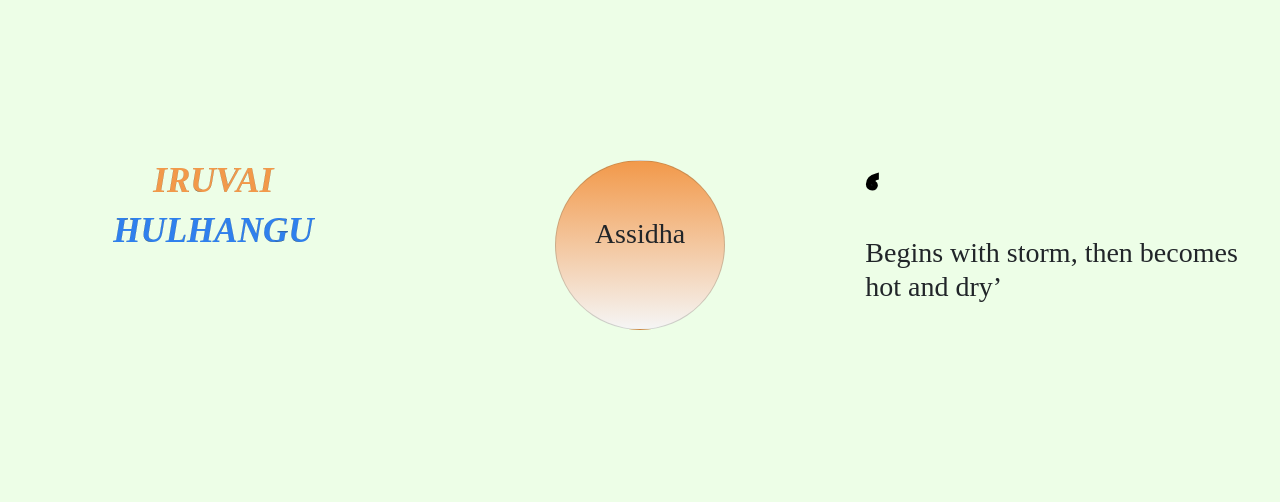
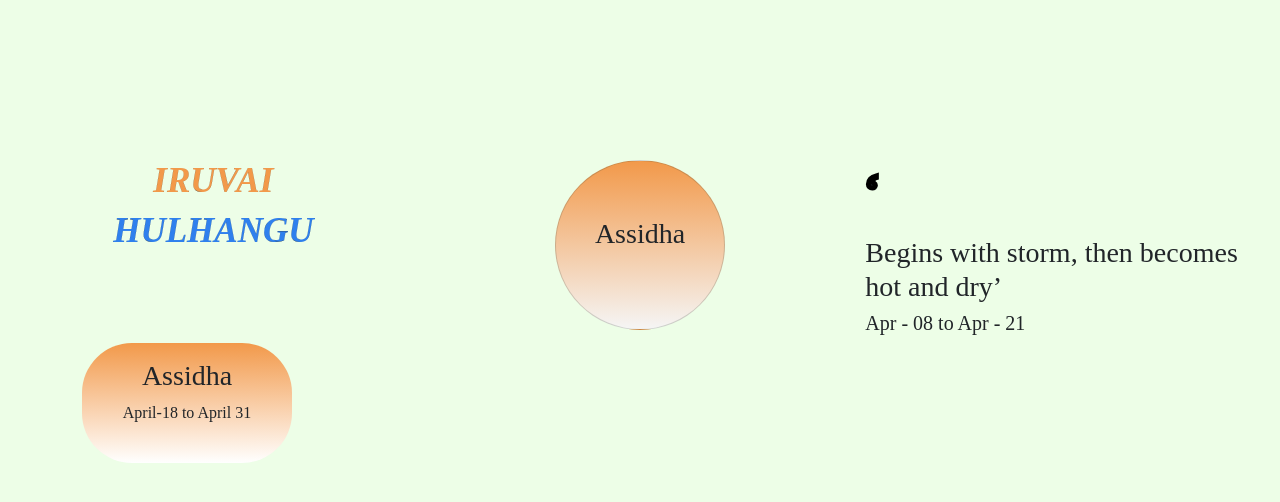
Before and after one commit to ahmedfaarih/Nakaiy, a plain HTML site: page index.html in a window 1280 px wide. Drawn offline with nearby package versions, Linux system fonts and the light colour scheme; a web font is replaced by a local one.

Commit message:
All Nakaiy templates created

```diff
--- a/index.html
+++ b/index.html
@@ -26,6 +26,23 @@
             <div class="col-md-4">
                 <p id="aphos">‘</p>
                 <h3>Begins with storm, then becomes hot and dry’</h3>
+
+                <h5>Apr - 08 to Apr - 21</h5>
+            </div>
+        </div>
+    </div>
+
+    <div class="container">
+        <div class="row">
+            <div class="col-md-6">
+                <div id="Nakai-list-iruvai" class="p-3 text-center">
+                    <h3>Assidha</h3>
+                    <p >April-18 to April 31</p>
+                </div>
+            </div>
+
+            <div class="col-md-6">
+
             </div>
         </div>
     </div>
--- a/style.css
+++ b/style.css
@@ -66,3 +66,12 @@ flex-direction: column;
     -webkit-text-stroke: 5px black;
 
 }
+
+#Nakai-list-iruvai{
+    height: 120px;
+    width: 210px;
+    background-color:#F2994A;
+    background-image: linear-gradient(#F2994A, #FFF);
+   border-radius: 50px 50px 50px 50px;
+   position: relative;
+}
```
